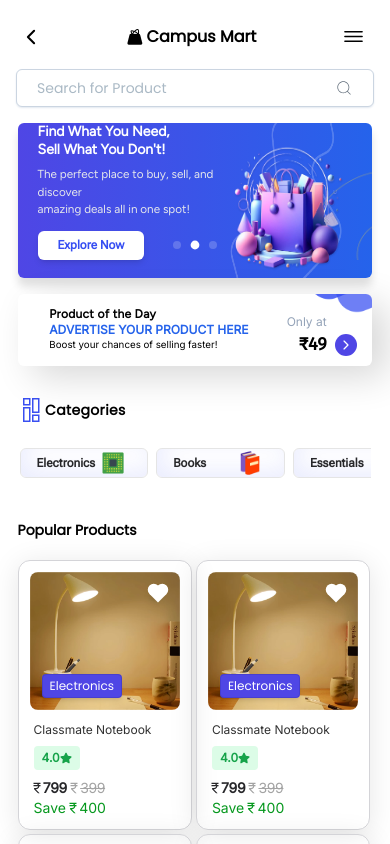
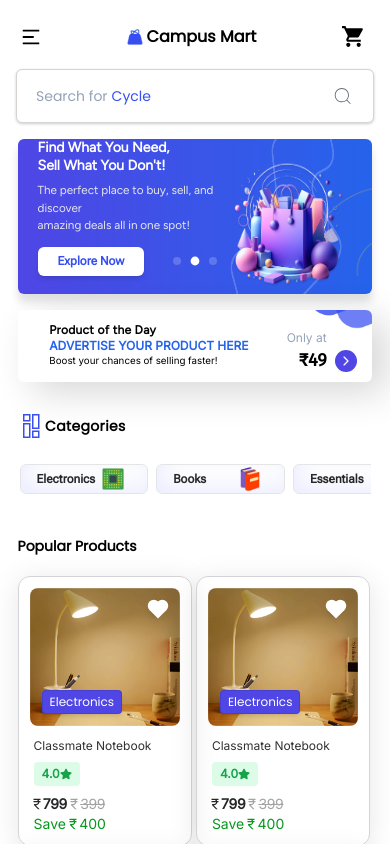
Before and after one commit to SarthakKrishak/Campus_Mart, a React (Vite) app in the folder frontend/: page / in a window 390 px wide. Shown: the top 844 px of the page. Built offline with nearby package versions, Linux system fonts and the light colour scheme; the HTML template or start-up script is replaced by a standard one; a web font is replaced by a local one.

Commit message:
front_header_done

```diff
--- a/frontend/package.json
+++ b/frontend/package.json
@@ -19,6 +19,7 @@
     "react-hot-toast": "^2.5.1",
     "react-icons": "^5.4.0",
     "react-router-dom": "^7.0.2",
+    "react-select": "^5.10.1",
     "swiper": "^11.2.2"
   },
   "devDependencies": {
--- a/frontend/src/Components/Header.jsx
+++ b/frontend/src/Components/Header.jsx
@@ -3,11 +3,11 @@ import { CiSearch } from "react-icons/ci";
 import { Link } from "react-router-dom";
 import { RiNotificationFill } from "react-icons/ri";
 import { IoIosSunny } from "react-icons/io";
-import { IoIosMenu } from "react-icons/io";
-import { IoChevronBackOutline } from "react-icons/io5";
 import bag from "/bag.png";
 import bluebag from "/bluebag.png";
 import { useEffect } from "react";
+import { RiMenu2Line } from "react-icons/ri";
+import { MdShoppingCart } from "react-icons/md";
 
 const Header = ({ color, textColor, bagUrl }) => {
   const [search, setSearch] = useState("");
@@ -46,14 +46,14 @@ const Header = ({ color, textColor, bagUrl }) => {
     >
       <div className="flex justify-between pl-5 pr-6 w-full items-center sm:hidden font-poppins">
         <Link to="/">
-          <IoChevronBackOutline size={22} />
+          <RiMenu2Line size={22} />
         </Link>
         <div className="flex items-center font-bold text-base gap-[1vw]">
-          <img src={bagUrl} className="size-4 lg:size-5" />
+          <img src={bluebag} className="size-4 lg:size-5" />
 
           <a href="/">Campus Mart</a>
         </div>
-        <IoIosMenu size={25} />
+        <MdShoppingCart size={25} />
       </div>
 
       <div className="hidden items-center font-bold text-lg gap-[0.4vw] md:text-base sm:flex lg:text-xl xl:text-[1.4vw] font-poppins md:gap-[0.6vw] lg:gap-[0.5vw]">
@@ -61,9 +61,9 @@ const Header = ({ color, textColor, bagUrl }) => {
         <a href="/">Campus Mart</a>
       </div>
 
-      <div className="relative items-center bg-white rounded-md shadow-[0px_3px_14px_0px_rgba(0,0,0,0.07)] outline outline-2 outline-neutral-200 hover:shadow-md transition ease-in-out duration-200 hidden sm:flex cursor-pointer lg:py-[0.5vh] lg:pr-3 lg:mr-[5vw]">
+      <div className="relative items-center bg-white rounded-md shadow-[0px_3px_14px_0px_rgba(0,0,0,0.07)] outline outline-2 outline-neutral-200 hover:shadow-md transition ease-in-out duration-200 hidden sm:flex cursor-pointer xl:py-[0.5vh] lg:pr-3 lg:mr-[2vw] xl:mr-[5vw] md:py-[1.2vh]">
         <input
-          className="rounded-md px-3 outline-none w-[25vw] lg:w-[27vw] placeholder-transparent text-black sm:py-[0.4vh] lg:py-[2.4vh] xl:py-[0.6vh] text-md font-poppins lg:text-base md:text-xs lg:px-6 relative z-10 bg-transparent"
+          className="rounded-md px-3 outline-none w-[25vw] lg:w-[27vw] placeholder-transparent text-black sm:py-[0.4vh] lg:py-[0.1vh] xl:py-[0.6vh] text-md font-poppins lg:text-base md:text-xs lg:px-6 relative z-10 bg-transparent"
           type="text"
           name="search"
           id="search"
@@ -74,7 +74,9 @@ const Header = ({ color, textColor, bagUrl }) => {
 
         {/* Animated Placeholder Text */}
         {search === "" && (
-          <span className={`absolute left-4 lg:left-6 flex items-center gap-1`}>
+          <span
+            className={`absolute left-4 lg:left-6 flex items-center gap-1 md:text-sm xl:text-base lg:text-sm`}
+          >
             <span className="text-gray-500">Search for</span>
             <span
               className={` text-[#364EF2] pointer-events-none transition-opacity duration-500 z-0 ${
@@ -104,7 +106,7 @@ const Header = ({ color, textColor, bagUrl }) => {
             />
           </button>
           <button className="relative" aria-label="Notifications">
-            <RiNotificationFill className="sm:size-4 md:size-5 lg:size-6" />
+            <RiNotificationFill className="sm:size-4 md:size-4 lg:size-6" />
             {notification > 0 && (
               <span className="absolute bg-red-500 text-white flex items-center justify-center rounded-full sm:size-2 text-xs p-[0.8vw] top-[-0.6vh] lg:top-[-0.7vh] right-[-0.3vw] xl:p-[0.5vw]">
                 {notification}
@@ -114,19 +116,19 @@ const Header = ({ color, textColor, bagUrl }) => {
         </div>
         <Link
           to="/"
-          className="hover:text-blue-500 transition duration-200 md:text-[1.6vw] lg:text-[1.7vw] xl:text-[1.2vw] font-poppins font-medium"
+          className="hover:text-blue-500 transition duration-200 md:text-[1.7vw] xl:text-[1.2vw] font-poppins font-medium"
         >
           Orders
         </Link>
         <Link
           to="/"
-          className="hover:text-blue-500 transition duration-200 lg:text-[1.7vw] xl:text-[1.2vw] font-poppins md:text-[1.6vw]"
+          className="hover:text-blue-500 transition duration-200 md:text-[1.7vw] xl:text-[1.2vw] font-poppins"
         >
           Chats
         </Link>
         <Link
           to="/"
-          className="hover:text-blue-500 transition duration-200 lg:text-[1.7vw] xl:text-[1.2vw] font-poppins md:text-[1.6vw]"
+          className="hover:text-blue-500 transition duration-200 md:text-[1.7vw] xl:text-[1.2vw] font-poppins"
         >
           Menu
         </Link>
--- a/frontend/src/Pages/Home.jsx
+++ b/frontend/src/Pages/Home.jsx
@@ -1,4 +1,4 @@
-import React, { useState } from "react";
+import React, { useEffect, useState } from "react";
 import Category from "../Components/Category";
 import ProductCard from "../Components/ProductCard";
 import Header from "../Components/Header";
@@ -60,23 +60,58 @@ const Home = () => {
   };
 
   const [search, setSearch] = useState("");
+
+  const placeholderWords = [
+    "Electronics",
+    "Book",
+    "Cycle",
+    "Essential",
+    "Mattress",
+  ];
+
   const handleSearchBar = (e) => {
     setSearch(e.target.value);
   };
+
+  const [placeholderIndex, setPlaceholderIndex] = useState(0);
+  const [fade, setFade] = useState(true);
+  useEffect(() => {
+    const interval = setInterval(() => {
+      setFade(false);
+      setTimeout(() => {
+        setPlaceholderIndex((prev) => (prev + 1) % placeholderWords.length);
+        setFade(true);
+      }, 300);
+    }, 2500);
+    return () => clearInterval(interval);
+  }, []);
   return (
     <div className="w-full bg-white relative">
       <Header bagUrl={"/bag.png"} />
       {/* search bar */}
-      <div className="flex items-center bg-white rounded-md border border-slate-300 pr-2 shadow-sm shadow-slate-200 hover:shadow-md transition ease-in-out duration-200 sm:hidden mr-4 ml-4 mt-2 font-poppins">
+      <div className="flex items-center bg-white rounded-md  pr-2 shadow-[0px_1px_3px_0px_rgba(0,0,0,0.20)] border border-stone-300 hover:shadow-md transition ease-in-out duration-200 sm:hidden mr-4 ml-4 mt-2 font-poppins">
         <input
-          className="rounded-xl px-5 outline-none w-full placeholder:text-[#AAB9C5] text-black py-2 text-sm"
-          placeholder="Search for Product"
+          className="rounded-xl px-5 outline-none w-full placeholder:text-[#AAB9C5] text-black py-[1.9vh] text-sm placeholder-transparent relative z-10 bg-transparent"
           type="text"
           name="search"
           id="search"
+          value={search}
+          onChange={handleSearchBar}
           aria-label="Search products"
         />
-        <CiSearch size={22} className="text-[#64707D] size-5 mr-3" />
+        {/* Animated Placeholder Text */}
+        {search === "" && (
+          <span className={`absolute left-9 lg:left-6 flex items-center gap-1 text-sm`}>
+            <span className="text-slate-400">Search for</span>
+            <span
+              className={` text-[#364EF2] pointer-events-none transition-opacity duration-500 z-0 ${fade ? "opacity-100" : "opacity-0"
+                }`}
+            >
+              {placeholderWords[placeholderIndex]}
+            </span>
+          </span>
+        )}
+        <CiSearch size={22} className="text-[#64707D] size-6 mr-3" />
       </div>
 
       <div>
```
Also changed, not shown: 1 other file (tests, documents, lock files or other folders).
